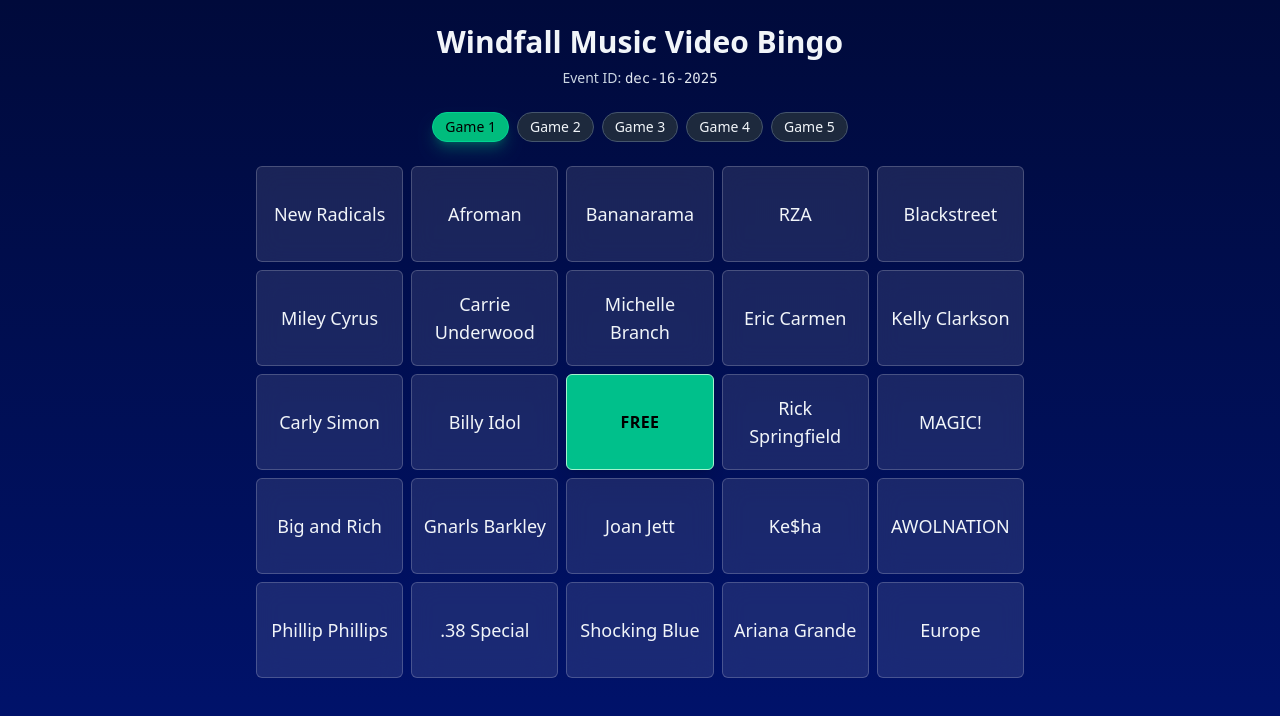
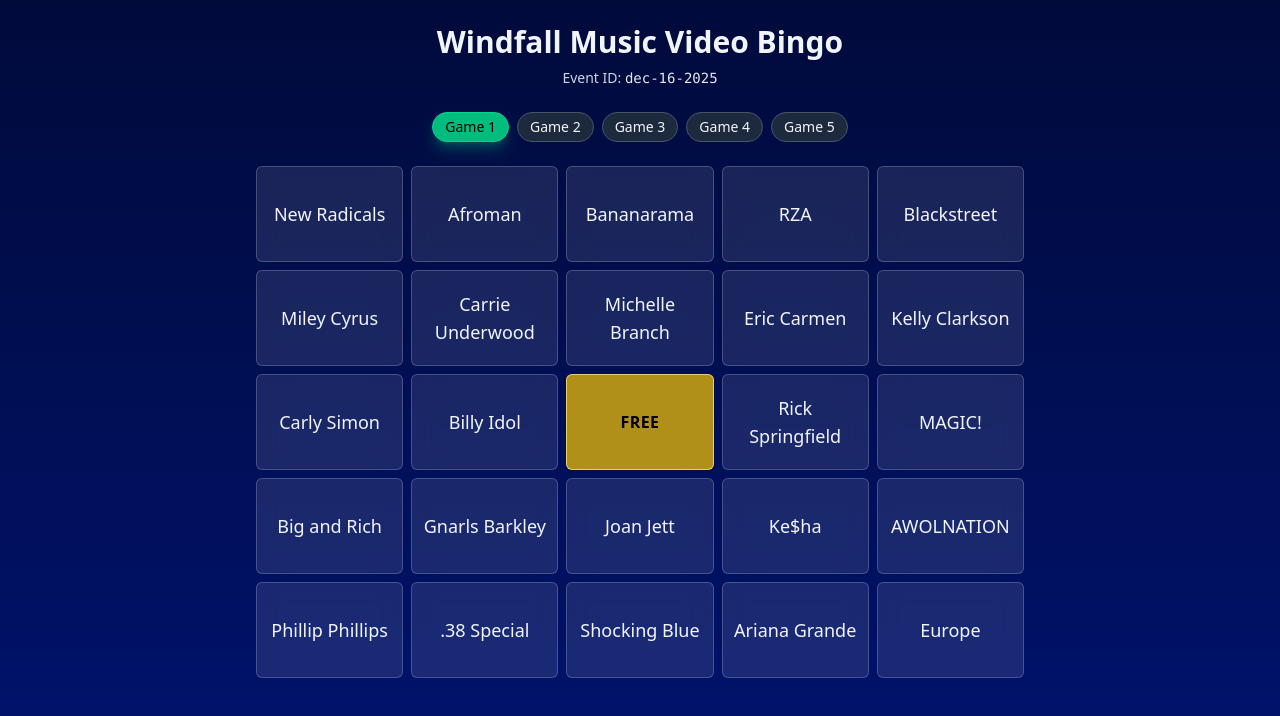
Before and after one commit to erikswartzdesign/music-video-bingo, a Next.js app: page /event/dec-16-2025 in a window 1280 px wide. Shown: the top 716 px of the page. Built offline with nearby package versions, Linux system fonts and the light colour scheme.

Commit message:
Adjust pattern highlight green

```diff
--- a/app/event/[eventId]/page.tsx
+++ b/app/event/[eventId]/page.tsx
@@ -19,6 +19,29 @@
   id: string;
   entries: CardEntry[];
 };
+
+// =============================
+// Pattern support (Games 2–5)
+// Squares are specified 1–25 (left-to-right, top-to-bottom).
+// We convert to 0–24 indexes internally.
+// FREE (center) is 13 (index 12) and is never included in pattern lists.
+// =============================
+const GAME_PATTERNS_1_TO_25: Record<string, number[]> = {
+  game2: [1, 5, 21, 25],
+  game3: [8, 12, 14, 18],
+  game4: [7, 9, 17, 19],
+  game5: [6, 10, 12, 14, 16, 20],
+};
+
+function getPatternSetForGame(gameId: string | undefined) {
+  if (!gameId) return null;
+  const nums = GAME_PATTERNS_1_TO_25[gameId];
+  if (!nums) return null;
+
+  const set = new Set<number>();
+  for (const n of nums) set.add(n - 1); // 1–25 -> 0–24
+  return set;
+}
 
 function generateCardForPlaylist(playlist: PlaylistItem[]): BingoCard {
   const available = [...playlist];
@@ -64,7 +87,6 @@
   const params = useParams<{ eventId?: string }>();
   const eventId = params?.eventId ?? "demo";
   const isTonightPlayerEvent = eventId === "dec-16-2025";
-
 
   const eventConfig = useMemo(() => getEventConfig(eventId), [eventId]);
 
@@ -176,6 +198,12 @@
   const selectedDisplayMode: DisplayMode =
     currentGame?.displayMode ?? "title";
 
+  // Pattern logic for current game
+  const currentGameId = currentGame?.id;
+  const patternSet = getPatternSetForGame(currentGameId);
+  const isPatternGame =
+    currentGameId !== undefined && currentGameId !== "game1" && patternSet !== null;
+
   return (
     <div className="min-h-screen w-full bg-gradient-to-b from-[#000A3B] to-[#001370] text-slate-100 flex flex-col items-center relative">
       {/* Portrait overlay */}
@@ -233,9 +261,7 @@
                   </span>{" "}
                   • Mode:{" "}
                   <span className="font-semibold">
-                  {currentGame.displayMode === "title"
-                    ? "Titles"
-                    : "Artists"}
+                    {currentGame.displayMode === "title" ? "Titles" : "Artists"}
                   </span>{" "}
                   • Items:{" "}
                   <span className="font-mono">{currentPlaylist.items.length}</span>
@@ -261,7 +287,6 @@
             </button>
           )}
 
-
           {currentCard && currentPlaylist ? (
             <div className="w-full max-w-3xl mx-auto">
               <div className="grid grid-cols-5 gap-[2px] sm:gap-1 md:gap-2">
@@ -282,27 +307,46 @@
                     ? "text-[0.7rem] sm:text-[0.8rem] md:text-base"
                     : "text-[0.9rem] sm:text-base md:text-lg";
 
+                  const isPatternSquare = patternSet?.has(index) ?? false;
+
+                  // Color rules:
+                  // - FREE: dull yellow
+                  // - Game 1: selected squares = bright green, otherwise normal tile
+                  // - Games 2–5:
+                  //    - pattern squares (unselected) = dull green
+                  //    - pattern squares (selected) = bright green
+                  //    - non-pattern squares (selected) = dull red
+                  //    - non-pattern squares (unselected) = normal tile
+                  const tileVariantClass = isCenterFree
+                    ? "bg-yellow-400/70 text-black border-yellow-200/70 shadow"
+                    : isPatternGame
+                    ? isSelected
+                      ? isPatternSquare
+                        ? "bg-emerald-400/90 text-black border-emerald-200 shadow-lg shadow-emerald-500/30"
+                        : "bg-red-900/55 text-slate-100 border-red-300/30 shadow"
+                      : isPatternSquare
+                      ? "bg-emerald-600/45 text-slate-100 border-emerald-400/25"
+                      : "bg-white/10 text-slate-100 border-white/20 hover:bg-white/15 hover:border-white/30"
+                    : isSelected
+                    ? "bg-emerald-400/90 text-black border-emerald-200 shadow-lg shadow-emerald-500/30"
+                    : "bg-white/10 text-slate-100 border-white/20 hover:bg-white/15 hover:border-white/30";
+
                   return (
                     <button
                       key={`${entry.playlistItem.id}-${index}`}
                       onClick={() => handleToggleSquare(index)}
+                      disabled={isCenterFree}
                       className={[
                         "w-full h-16 sm:h-20 md:h-24",
                         "flex items-center justify-center rounded-md border px-2 py-1.5",
                         "font-medium text-center leading-tight transition",
                         "backdrop-blur-md",
-    isCenterFree
-      ? "bg-emerald-400/90 text-black border-emerald-200 shadow-lg"
-      : isSelected
-      ? "bg-emerald-300/80 text-black border-emerald-100 shadow-lg shadow-emerald-500/40"
-      : "bg-white/10 text-slate-100 border-white/20 hover:bg-white/15 hover:border-white/30",
+                        isCenterFree ? "cursor-default" : "",
+                        tileVariantClass,
                       ].join(" ")}
                     >
-
                       {isCenterFree ? (
-                        <span className="font-semibold tracking-wide">
-                          FREE
-                        </span>
+                        <span className="font-semibold tracking-wide">FREE</span>
                       ) : (
                         <span
                           className={[
```
Lines whose indentation alone changed are shown as unchanged.
